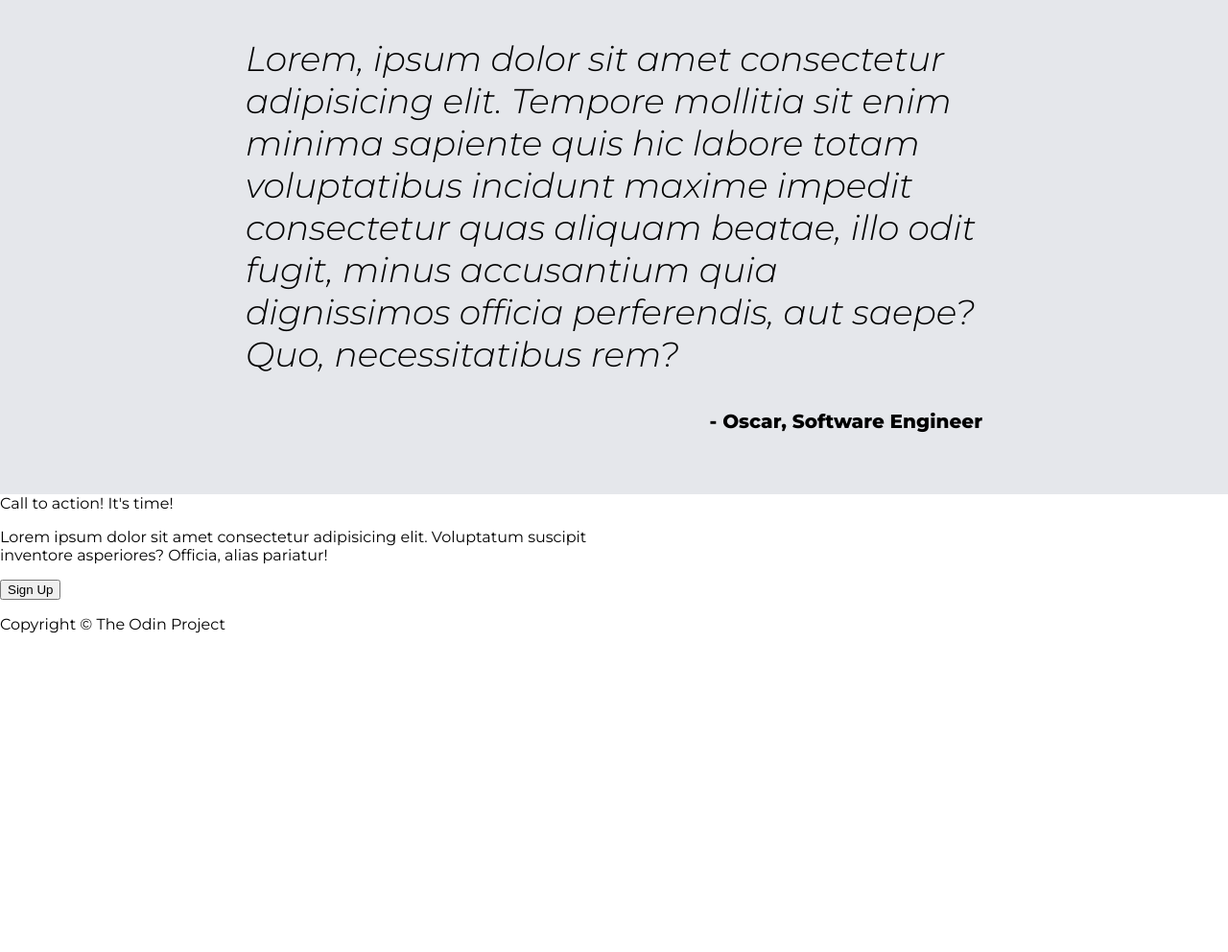
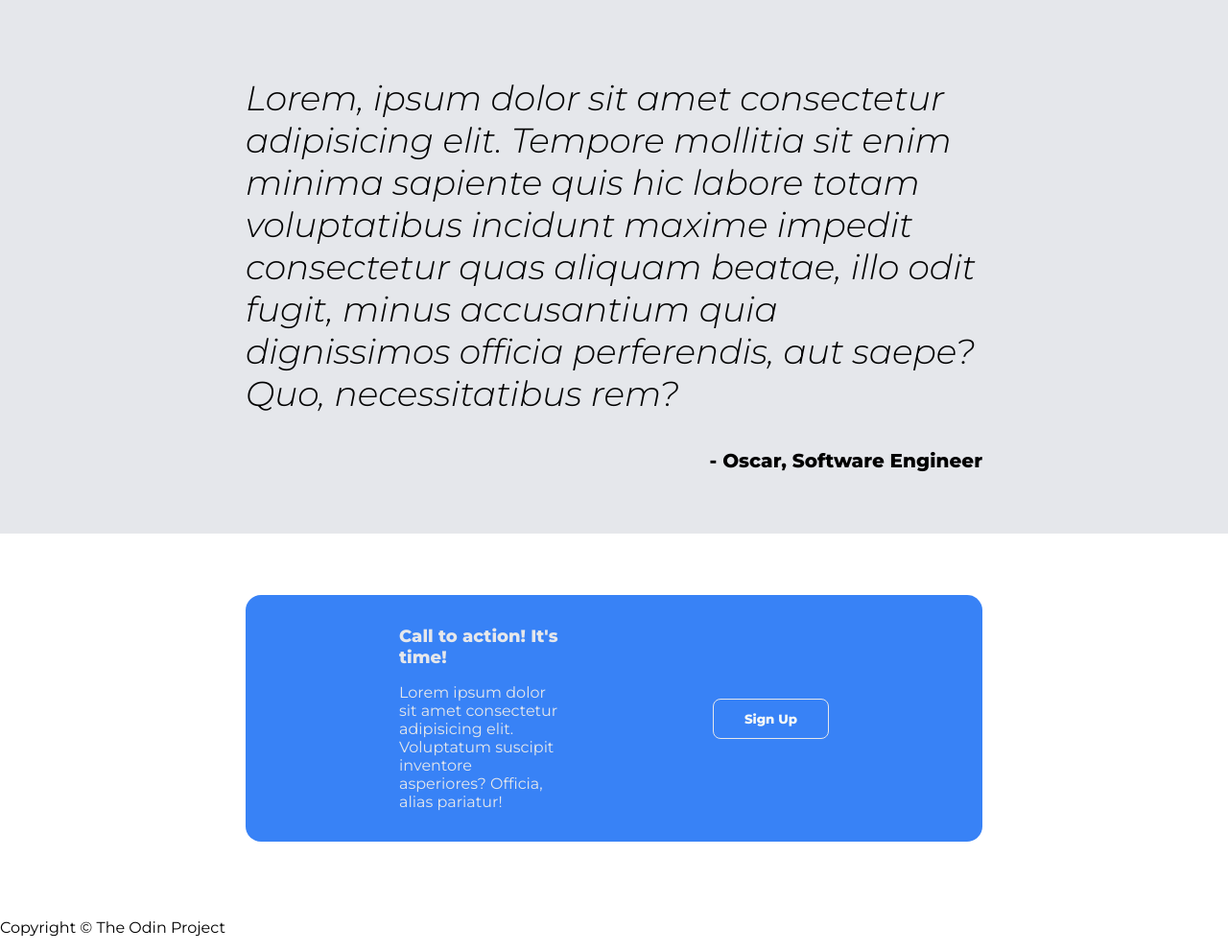
Before and after one commit to OscarSoanes/LandingPage, a plain HTML site: page index.html in a window 1280 px wide. Shown: the part 1231-2223 px from the top of the page at 96% size. Before the commit the page ends 1907 px from the top, so only its background shows below. Drawn offline with Linux system fonts and the light colour scheme.

Commit message:
Action Button - created design

```diff
--- a/index.html
+++ b/index.html
@@ -67,7 +67,9 @@
                 <div class="heading">Call to action! It's time!</div>
                 <p>Lorem ipsum dolor sit amet consectetur adipisicing elit. Voluptatum suscipit inventore asperiores? Officia, alias pariatur!</p>
             </div>
-            <button class="signup border">Sign Up</button>
+            <div class="right">
+                <button class="sign-up border">Sign Up</button>
+            </div>
         </div>
     </div>
 
--- a/styles.css
+++ b/styles.css
@@ -88,6 +88,7 @@ h1 {
 
 .information {
     display: flex;
+    gap: 24px;
     padding: 0 20vw 128px;
 }
 
@@ -96,7 +97,6 @@ h1 {
     flex-direction: column;
     justify-content: center;
     align-items: center;
-    padding: 24px;
 }
 
 .card img {
@@ -143,3 +143,47 @@ h2 {
     font-size: 20px;
     font-weight: 800;
 }
+
+.fourth-hero {
+    display: flex;
+    align-content: center;
+    justify-content: center;
+    padding: 64px 20vw;
+}
+
+.box {
+    display: flex;
+    align-content: center;
+    justify-content: center;
+    background-color: var(--button);
+    border-radius: 16px;
+    padding: 32px;
+}
+
+.left {
+    flex: 1;
+    padding-left: 128px;
+    color: var(--secondary-light-text);
+}
+
+.left p {
+    margin-bottom: 0;
+}
+
+.heading {
+    font-size: 18px;
+    font-weight: 800;
+}
+
+.right {
+    padding: 0 128px;
+    display: flex;
+    flex-direction: column;
+    justify-content: center;
+}
+
+.border {
+    border-color: var(--secondary-light-text);
+    border-style: solid;
+    border-width: 1px;
+}
```
